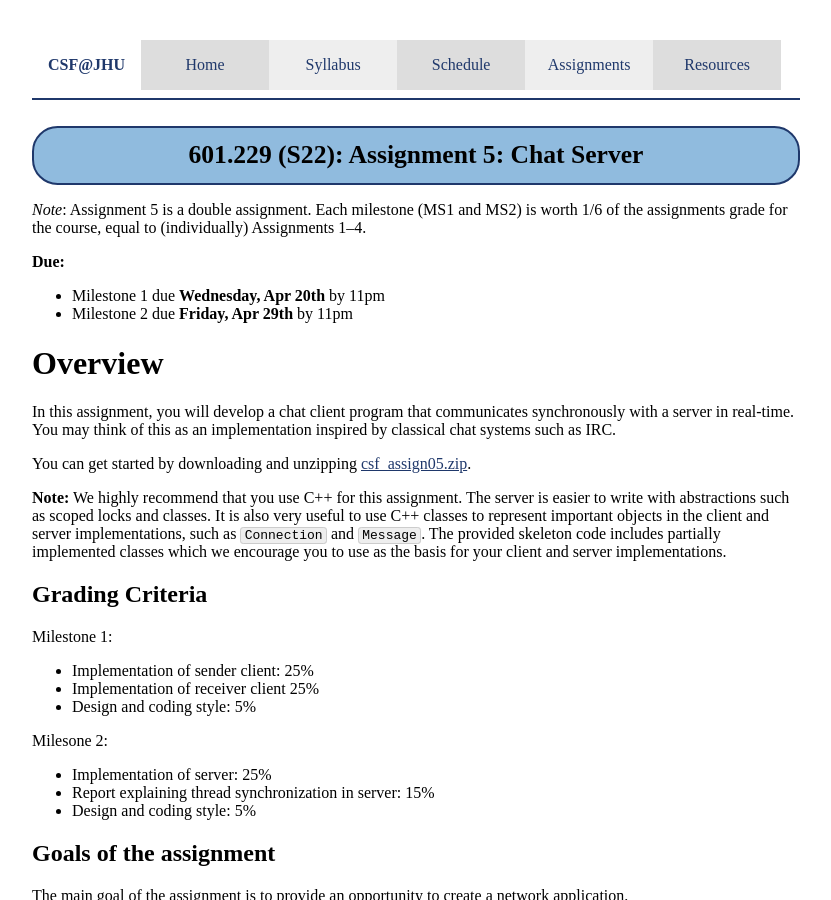
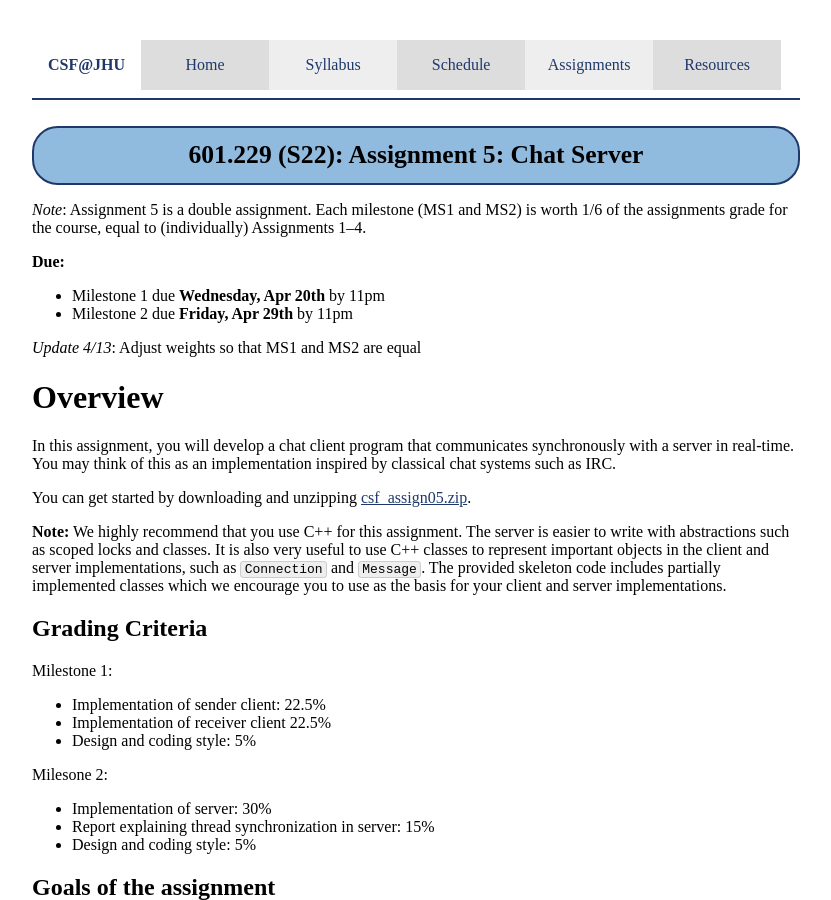
Before and after one commit to jhucsf/spring2022, a Jekyll site: the page built from assign/assign05.md, in a window 1280 px wide and 900 px high. Shown: the whole window, without its empty margins (224-1055 px from the left). Built offline with Jekyll 4.4.1, drawn with Linux system fonts in a browser that asks for light colours.

Commit message:
fix weights

```diff
--- a/assign/assign05.md
+++ b/assign/assign05.md
@@ -11,6 +11,8 @@ is worth 1/6 of the assignments grade for the course, equal to
 
 * Milestone 1 due **Wednesday, Apr 20th** by 11pm
 * Milestone 2 due **Friday, Apr 29th** by 11pm
+
+*Update 4/13*: Adjust weights so that MS1 and MS2 are equal
 
 # Overview
 
@@ -31,13 +33,13 @@ we encourage you to use as the basis for your client and server implementations.
 
 Milestone 1:
 
-* Implementation of sender client: 25%
-* Implementation of receiver client 25%
+* Implementation of sender client: 22.5%
+* Implementation of receiver client 22.5%
 * Design and coding style: 5%
 
 Milesone 2:
 
-* Implementation of server: 25%
+* Implementation of server: 30%
 * Report explaining thread synchronization in server: 15%
 * Design and coding style: 5%
 
```
